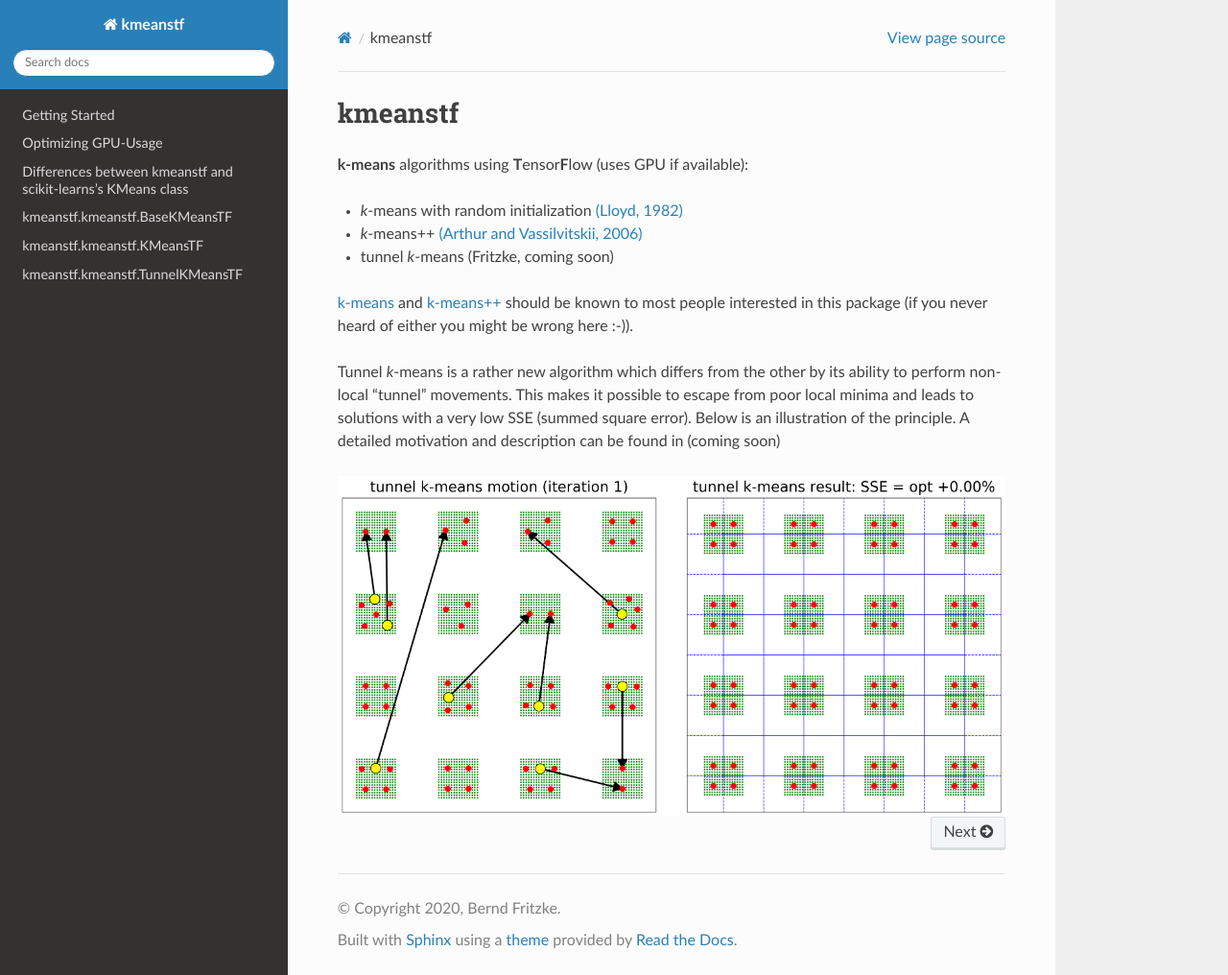
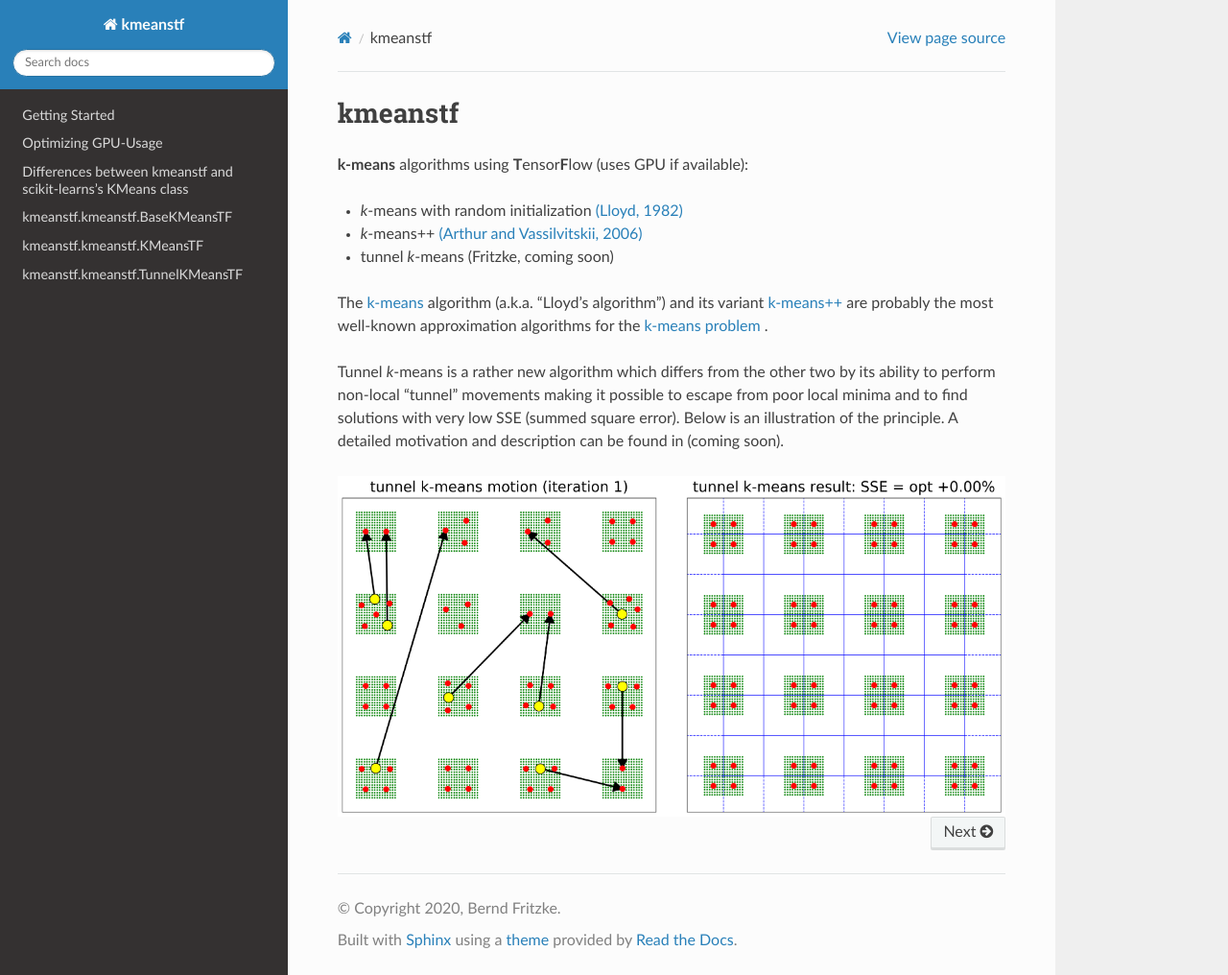
Before and after one commit to gittar/kmeanstf, a Sphinx documentation site: the page built from docs/source/index.rst, in a window 1280 px wide and 1016 px high. Shown: the whole window at 96% size. Built offline with Sphinx 7.4.7 and the Read the Docs theme 2.0.0, drawn with Linux system fonts in a browser that asks for light colours.

Commit message:
added links

```diff
--- a/docs/source/index.rst
+++ b/docs/source/index.rst
@@ -7,12 +7,13 @@
 * *k*-means++ `(Arthur and Vassilvitskii, 2006) <http://ilpubs.stanford.edu:8090/778/1/2006-13.pdf>`_
 * tunnel *k*-means (Fritzke, coming soon)
 
-`k-means <https://en.wikipedia.org/wiki/K-means_clustering>`_ and `k-means++ <https://en.wikipedia.org/wiki/K-means%2B%2B>`_ should
-be known to most people interested in this package (if you never heard of either you might be wrong here :-)).
+The `k-means <https://en.wikipedia.org/wiki/K-means_clustering#Standard_algorithm_(naive_k-means)>`_ algorithm (a.k.a. "Lloyd's algorithm") and its
+variant `k-means++ <https://en.wikipedia.org/wiki/K-means%2B%2B>`_ are probably the most well-known
+approximation algorithms for the `k-means problem <https://en.wikipedia.org/wiki/K-means_clustering#Description>`_ .
 
-Tunnel *k*-means is a rather new algorithm which differs from the other by its ability to perform non-local "tunnel" movements.
-This makes it possible to escape from poor local minima and leads to solutions with a very low SSE (summed square error). Below is an illustration of the principle.
-A detailed motivation and description can be found in (coming soon)
+Tunnel *k*-means is a rather new algorithm which differs from the other two by its ability to perform non-local "tunnel" movements
+making  it possible to escape from poor local minima and to find solutions with very low SSE (summed square error). Below is an illustration of the principle.
+A detailed motivation and description can be found in (coming soon).
 
 .. image:: ./img/tkmeans1.png
     :width: 700px
```
